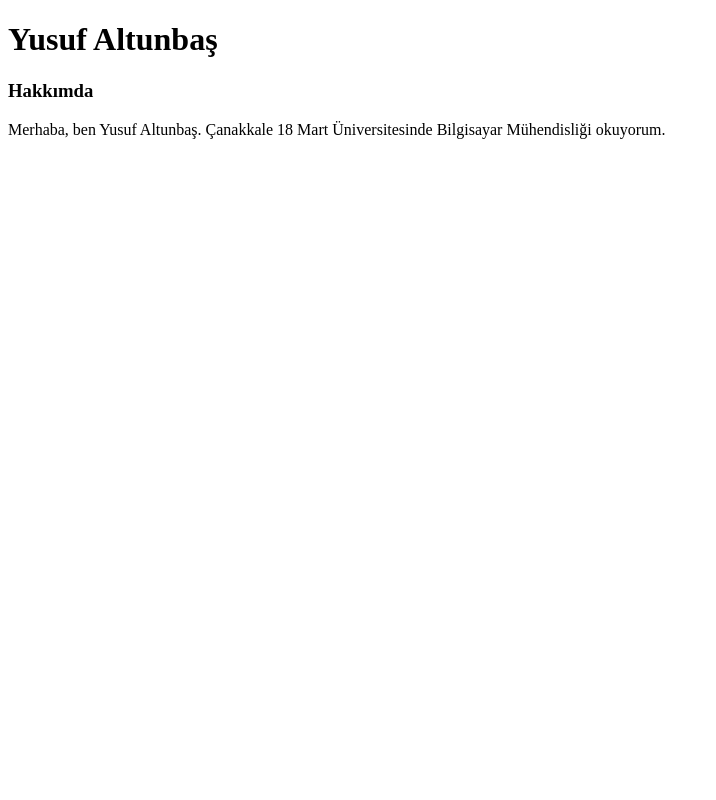
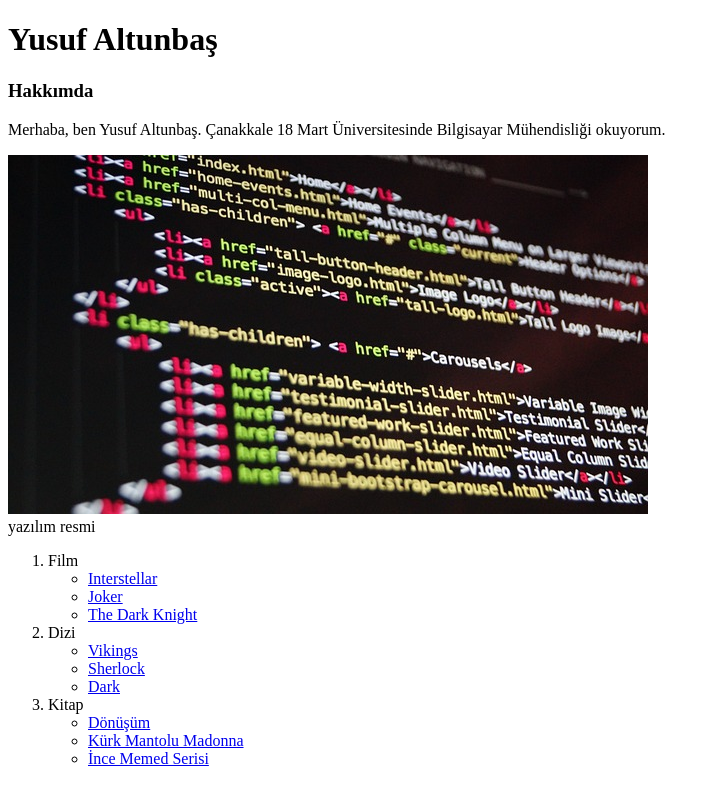
Before and after one commit to Yusufaltnbs/kodluyoruz_odevler, a plain HTML site: page KODLUYORUZ-HTML/index.html in a window 1280 px wide. Shown: the whole page, without its empty margins (0-716 px from the left). Drawn offline with Linux system fonts and the light colour scheme.

Commit message:
Add files via upload

```diff
--- a/KODLUYORUZ-HTML/index.html
+++ b/KODLUYORUZ-HTML/index.html
@@ -7,6 +7,30 @@
     <h1>Yusuf Altunbaş</h1><!--başlık-->
     <h3>Hakkımda</h3><!--başlık-->
     <p>Merhaba, ben Yusuf Altunbaş. Çanakkale 18 Mart Üniversitesinde Bilgisayar Mühendisliği okuyorum.</p><!-- paragraf-->
+    <img src="resimler/resim1.jpg"  title="yazılım ile ilgili resim">
+    <div class="text">yazılım resmi</div>
 
+    <ol>
+
+    <li>Film</li>
+    <ul>
+        <li><a href="https://g.co/kgs/aTiBxX" target="_blank">Interstellar</a></li>
+        <li><a href="https://g.co/kgs/LcvUPD" target="_blank">Joker</a></li>
+        <li><a href="https://www.imdb.com/title/tt0468569/?ref_=nv_sr_srsg_0_tt_8_nm_0_q_the%2520dar" target="_blank">The Dark Knight</a></li>
+    </ul>
+    <li>Dizi</li>
+    <ul>
+        <li><a href="https://g.co/kgs/kqExUp" target="_blank">Vikings</a></li>
+        <li><a href="https://g.co/kgs/fTPT7M" target="_blank">Sherlock</a></li>
+        <li><a href="https://www.imdb.com/title/tt5753856" target="_blank">Dark</a></li>
+    </ul>
+    <li>Kitap</li>
+    <ul>
+        <li><a href="https://g.co/kgs/QV4Jb8" target="_blank">Dönüşüm</a></li>
+        <li><a href="https://g.co/kgs/zfvx99" target="_blank">Kürk Mantolu Madonna</a></li>
+        <li><a href="https://www.goodreads.com/series/73346-i-nce-memed" target="_blank">İnce Memed Serisi</a></li>
+    </ul>
+
+    </ol>
 </body>
 </html>
```
Also changed, not shown: KODLUYORUZ-HTML/resimler/resim1.jpg (added).
